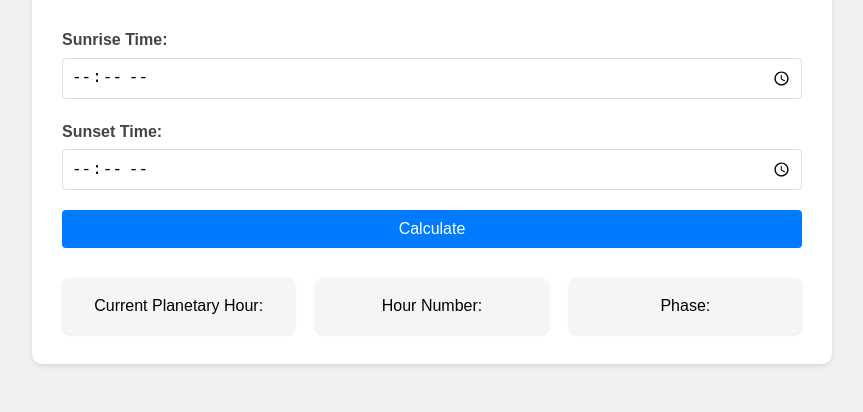
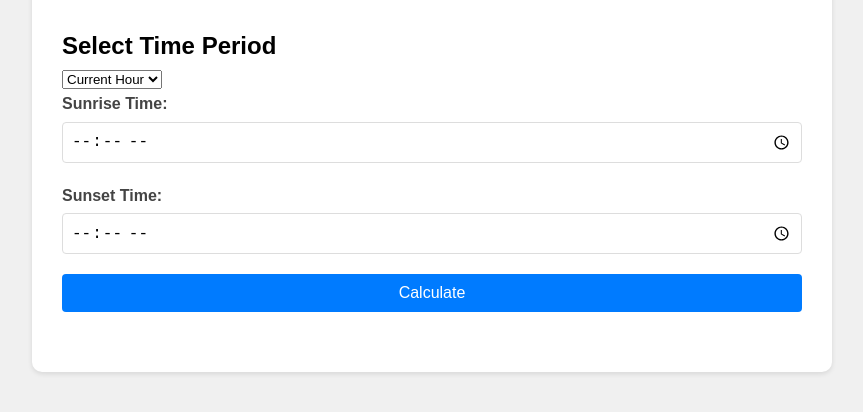
Before and after one commit to merliri-ma/planetary-hours-, a plain HTML site: page index.html in a window 1280 px wide. Shown: the part 104-516 px from the top of the page, without its empty margins (208-1071 px from the left). Drawn offline with Linux system fonts and the light colour scheme.

Commit message:
Add files via upload

```diff
--- a/index.html
+++ b/index.html
@@ -10,6 +10,15 @@
     <div class="calculator">
         <h1>Planetary Hours Calculator</h1>
 
+        <div class="period-selector">
+            <h2>Select Time Period</h2>
+            <select id="timePeriod">
+                <option value="hour">Current Hour</option>
+                <option value="week">Full Week</option>
+                <option value="year">Full Year</option>
+            </select>
+        </div>
+
         <div class="input-form">
             <div class="input-group">
                 <label for="sunrise">Sunrise Time:</label>
@@ -19,13 +28,11 @@
                 <label for="sunset">Sunset Time:</label>
                 <input type="time" id="sunset" required>
             </div>
-            <button onclick="calculateWithUserInput()">Calculate</button>
+            <button onclick="calculatePeriod()">Calculate</button>
         </div>
 
-        <div class="planet-info">
-            <div id="result" class="hour-display">Current Planetary Hour: </div>
-            <div id="hourNumber" class="hour-display">Hour Number: </div>
-            <div id="dayPhase" class="hour-display">Phase: </div>
+        <div id="results" class="results-container">
+            <!-- Results will be inserted here -->
         </div>
     </div>
     <script src="script.js"></script>
```
